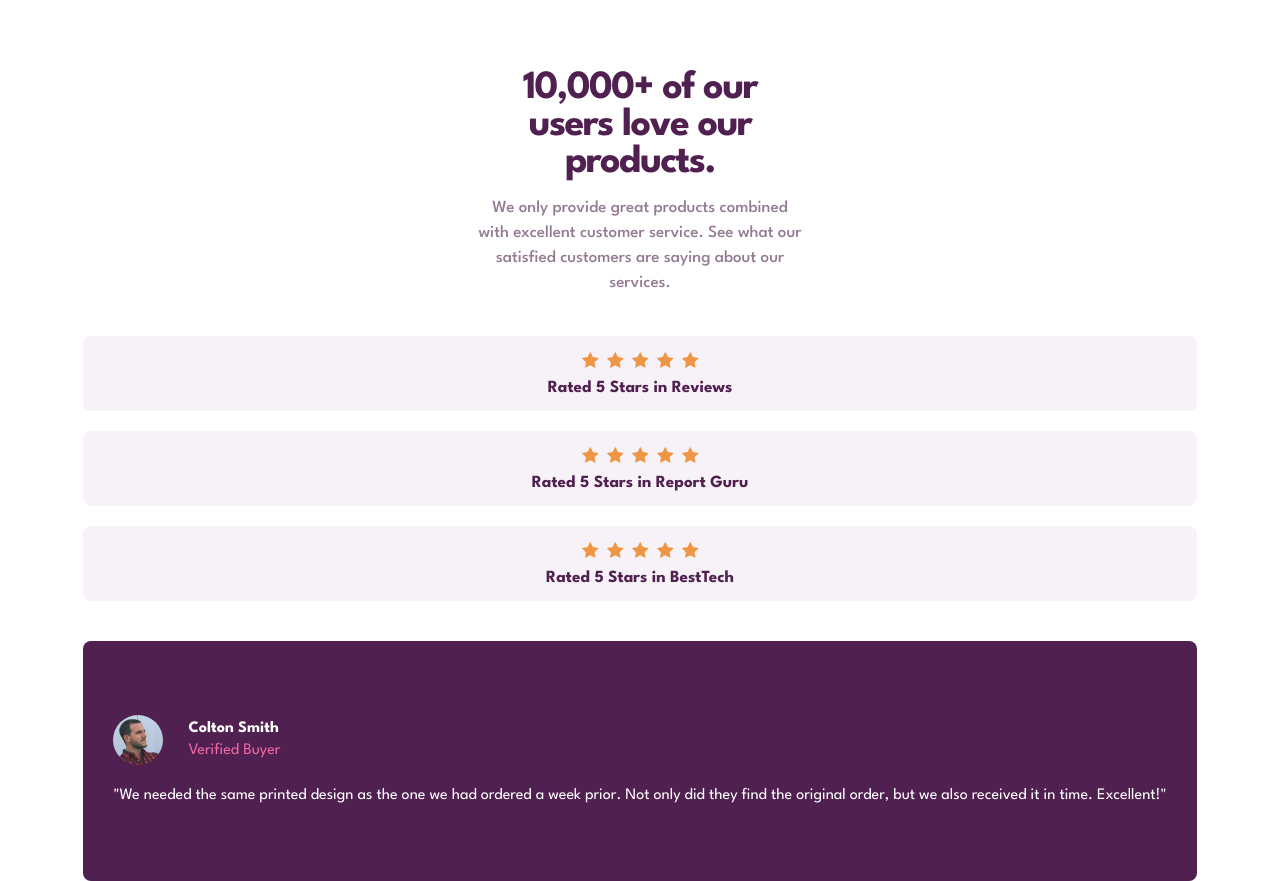
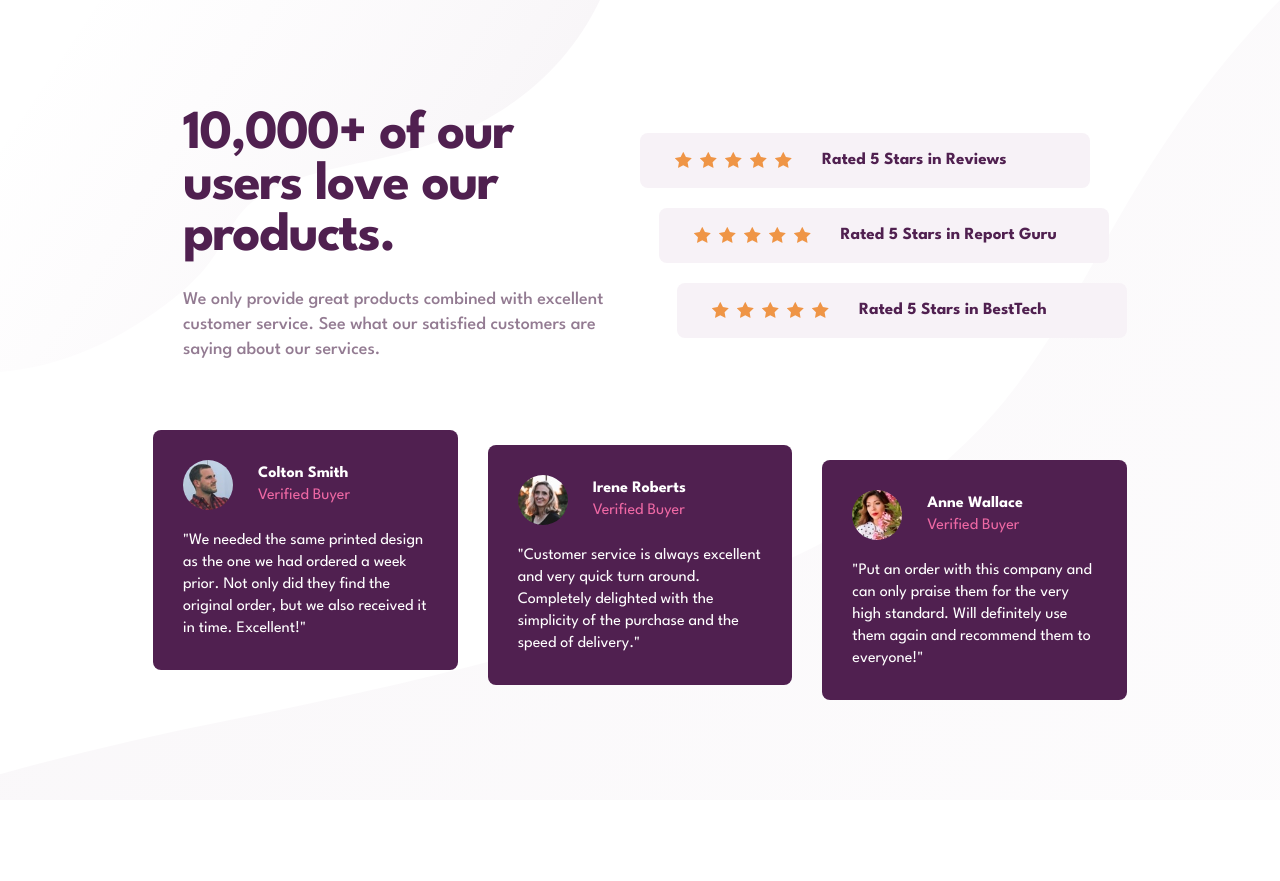
Before and after one commit to valentinalopezh98/frontend-mentor-challenge-11, a plain HTML site: page index.html in a window 1280 px wide. Shown: the top 881 px of the page. After the commit the page ends 800 px from the top, so only its background shows below. Drawn offline with Linux system fonts and the light colour scheme.

Commit message:
desktop version

```diff
--- a/index.html
+++ b/index.html
@@ -37,7 +37,7 @@
 
       <section class="rate">
 
-        <div class="rate-container">
+        <div class="rate-container rate-one">
 
           <div class="stars-container">
             <img src="./images/icon-star.svg" alt="">
@@ -64,7 +64,7 @@
 
         </div>
 
-        <div class="rate-container">
+        <div class="rate-container rate-three">
 
           <div class="stars-container">
             <img src="./images/icon-star.svg" alt="">
@@ -81,7 +81,7 @@
 
       <section class="reviews">
 
-        <div class="review-card">
+        <div class="review-card card-one">
 
           <div class="review-card-top">
 
@@ -101,7 +101,7 @@
 
         </div>
 
-        <div class="review-card">
+        <div class="review-card card-two">
 
           <div class="review-card-top">
 
@@ -120,7 +120,7 @@
 
         </div>
 
-        <div class="review-card">
+        <div class="review-card card-three">
 
           <div class="review-card-top">
 
--- a/style.css
+++ b/style.css
@@ -18,7 +18,10 @@ body {
     font-size: 0.9375rem;
     font-family: 'League Spartan', sans-serif;
     display: grid;
-    place-content: center;
+    place-items: center;
+    background-image: url(./images/bg-pattern-top-mobile.svg), url(./images/bg-pattern-bottom-mobile.svg);
+    background-repeat: no-repeat;
+    background-size: 375px, 100%;
 }
 
 main {
@@ -139,3 +142,73 @@ main {
 .name-container p:nth-child(2) {
     color: var(--soft-pink);
 }
+
+@media (min-width: 1200px) {
+    body {
+        background-image: url(./images/bg-pattern-top-desktop.svg) top left no-repeat, url(./images/bg-pattern-bottom-desktop.svg) bottom right no-repeat;
+        background-size: 600px, 100%;
+    }
+
+    main {
+        width: 80%;
+        grid-template-columns: 1fr 1fr;
+        grid-template-rows: 1fr 1fr;
+        gap: 0px;
+    }
+
+    .title {
+        max-width: 450px;
+        justify-self: flex-start;
+        text-align: left;
+        margin-left: 30px;
+    }
+
+    .title h1 {
+        font-size: 3.4375rem;
+        margin-bottom: 25px;
+    }
+
+    .title p {
+        font-size: 1.125rem;
+    }
+
+    .rate {
+        max-width: 600px;
+    }
+
+    .rate-container {
+        width: 450px;
+        height: 55px;
+        flex-direction: row;
+        justify-content: flex-start;
+        padding-left: 35px;
+        gap: 30px;
+    }
+
+    .rate-one {
+        align-self: flex-start;
+    }
+
+    .rate-three {
+        align-self: flex-end;
+    }
+
+    .reviews {
+        grid-column: 1/3;
+        flex-direction: row;
+        height: 270px;
+        gap: 30px;
+    }
+
+    .review-card {
+        width: 350px;
+    }
+
+    .card-one{
+        align-self: flex-start;
+    }
+
+    .card-three {
+        align-self: flex-end;
+    }
+}
```
